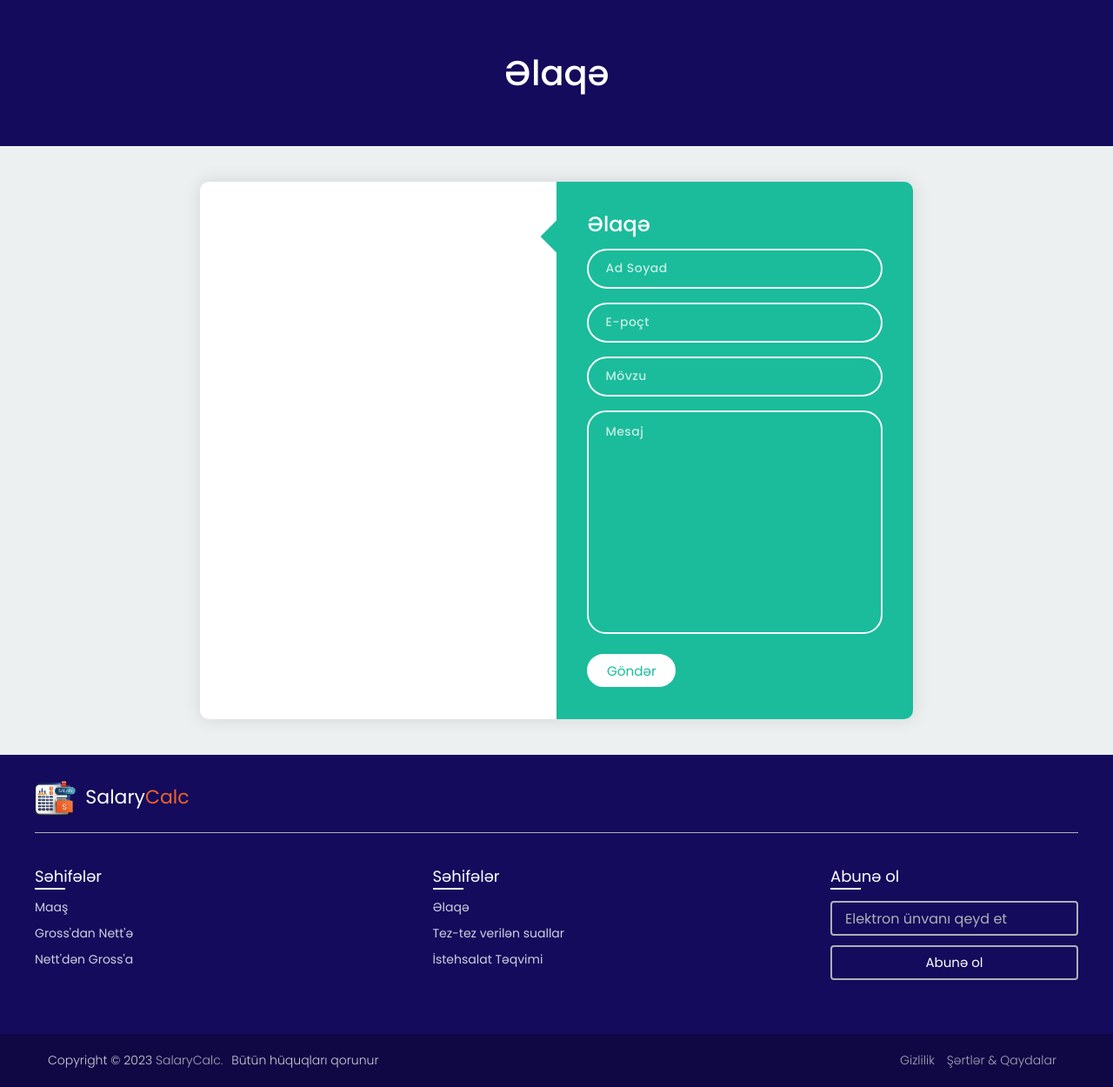
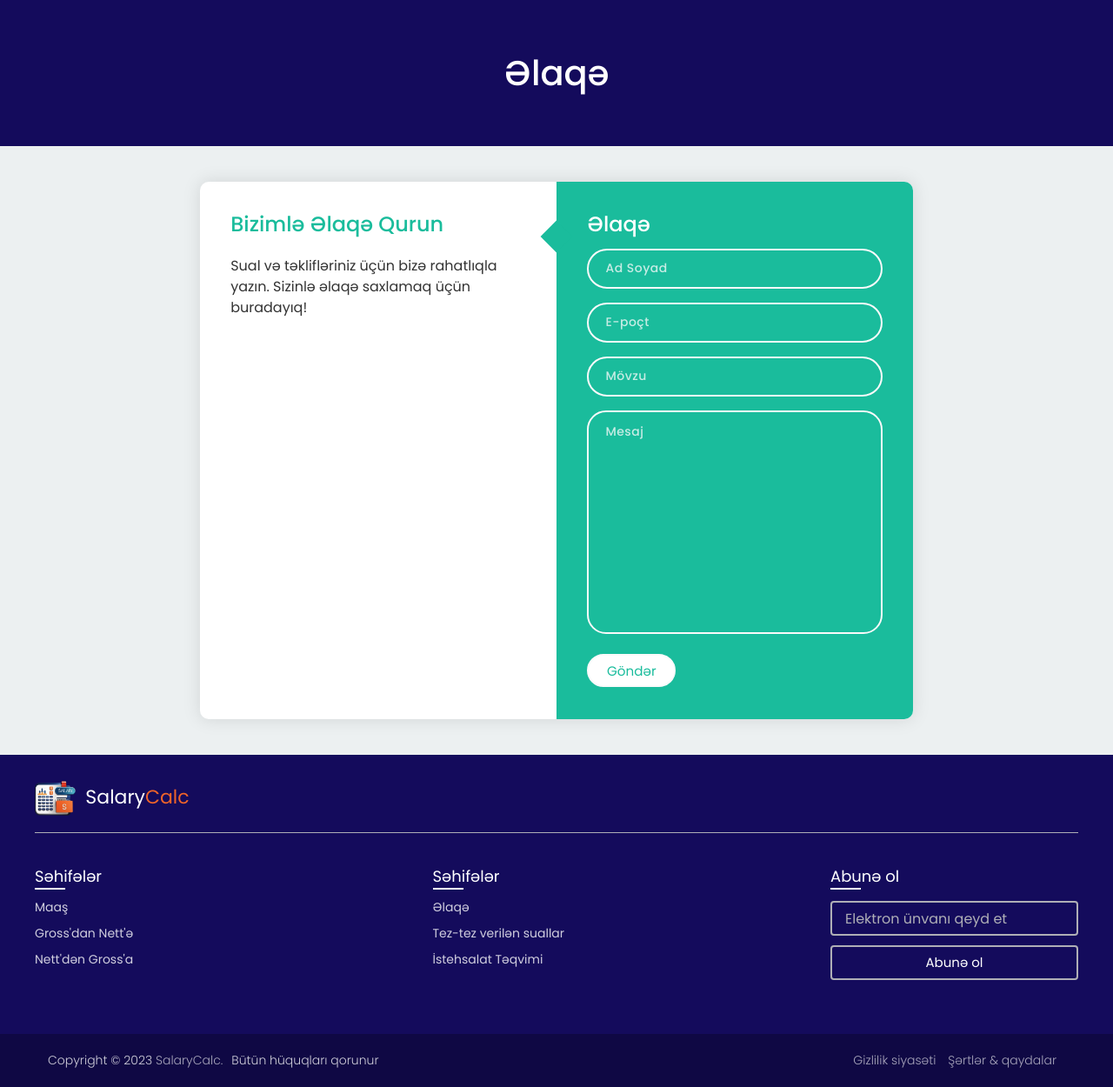
Before and after one commit to Jeihunn/salary-calculator-web, a Django app: page /contact in a window 1280 px wide. Shown: the part 83-1333 px from the top of the page at 87% size. Run offline with Django 4.2, Linux system fonts and the light colour scheme; data that the repository does not hold is empty; some libraries are stand-ins or nearby versions.

Commit message:
contact text updated

```diff
--- a/Front-End/contact.html
+++ b/Front-End/contact.html
@@ -116,12 +116,10 @@
         <div class="contact-wrapper">
           <div class="form">
             <div class="contact-info">
-              <h3 class="title">Let's get in touch</h3>
+              <h3 class="title">Bizimlə Əlaqə Qurun</h3>
               <p class="text">
-                Lorem ipsum dolor sit amet consectetur adipisicing elit. Saepe
-                dolorum adipisci recusandae praesentium dicta!
+                Sual və təklifləriniz üçün bizə rahatlıqla yazın. Sizinlə əlaqə saxlamaq üçün buradayıq!
               </p>
-
               <div class="info">
                 <div class="information">
                   <i class="fa-regular fa-envelope"></i>
--- a/SalaryCalc/core/templates/core/contact.html
+++ b/SalaryCalc/core/templates/core/contact.html
@@ -24,6 +24,10 @@
     <div class="contact-wrapper">
       <div class="form">
         <div class="contact-info">
+          <h3 class="title">Bizimlə Əlaqə Qurun</h3>
+          <p class="text">
+            Sual və təklifləriniz üçün bizə rahatlıqla yazın. Sizinlə əlaqə saxlamaq üçün buradayıq!
+          </p>
           <div class="info">
             {% if site_info_global.email1 or site_info_global.email2 or site_info_global.email3 %}
             <div class="information">
--- a/SalaryCalc/core/templates/core/includes/footer.html
+++ b/SalaryCalc/core/templates/core/includes/footer.html
@@ -59,8 +59,8 @@
         qorunur</span
       >
       <span class="policy_terms">
-        <a href="{% if site_info_global.privacy_policy_url %}{{ site_info_global.privacy_policy_url }}{% else %}#{% endif %}">Gizlilik</a>
-        <a href="{% if site_info_global.terms_condition_url %}{{ site_info_global.terms_condition_url }}{% else %}#{% endif %}">Şərtlər & Qaydalar</a>
+        <a href="{% if site_info_global.privacy_policy_url %}{{ site_info_global.privacy_policy_url }}{% else %}#{% endif %}">Gizlilik siyasəti</a>
+        <a href="{% if site_info_global.terms_condition_url %}{{ site_info_global.terms_condition_url }}{% else %}#{% endif %}">Şərtlər & qaydalar</a>
       </span>
     </div>
   </div>
```
